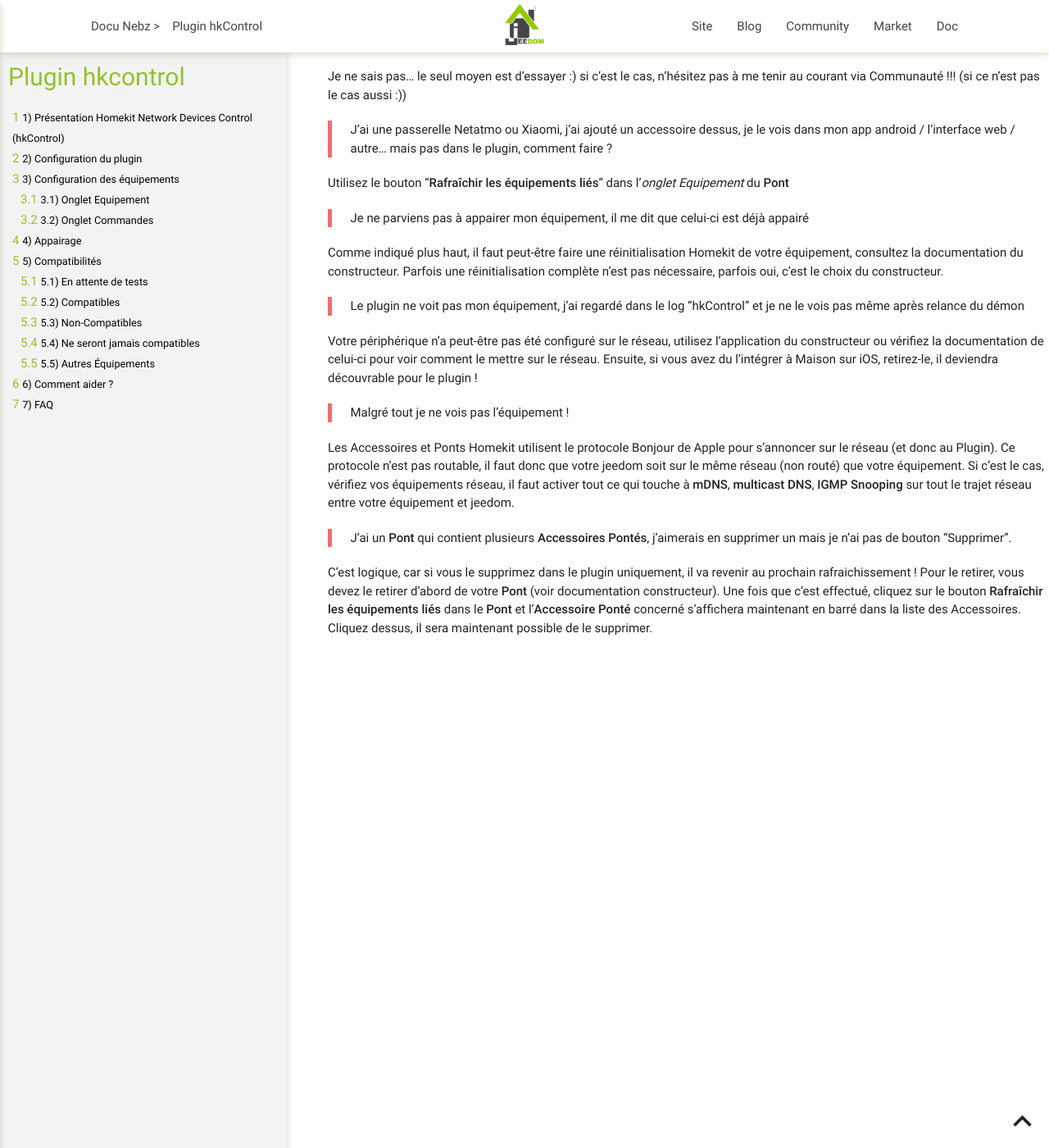
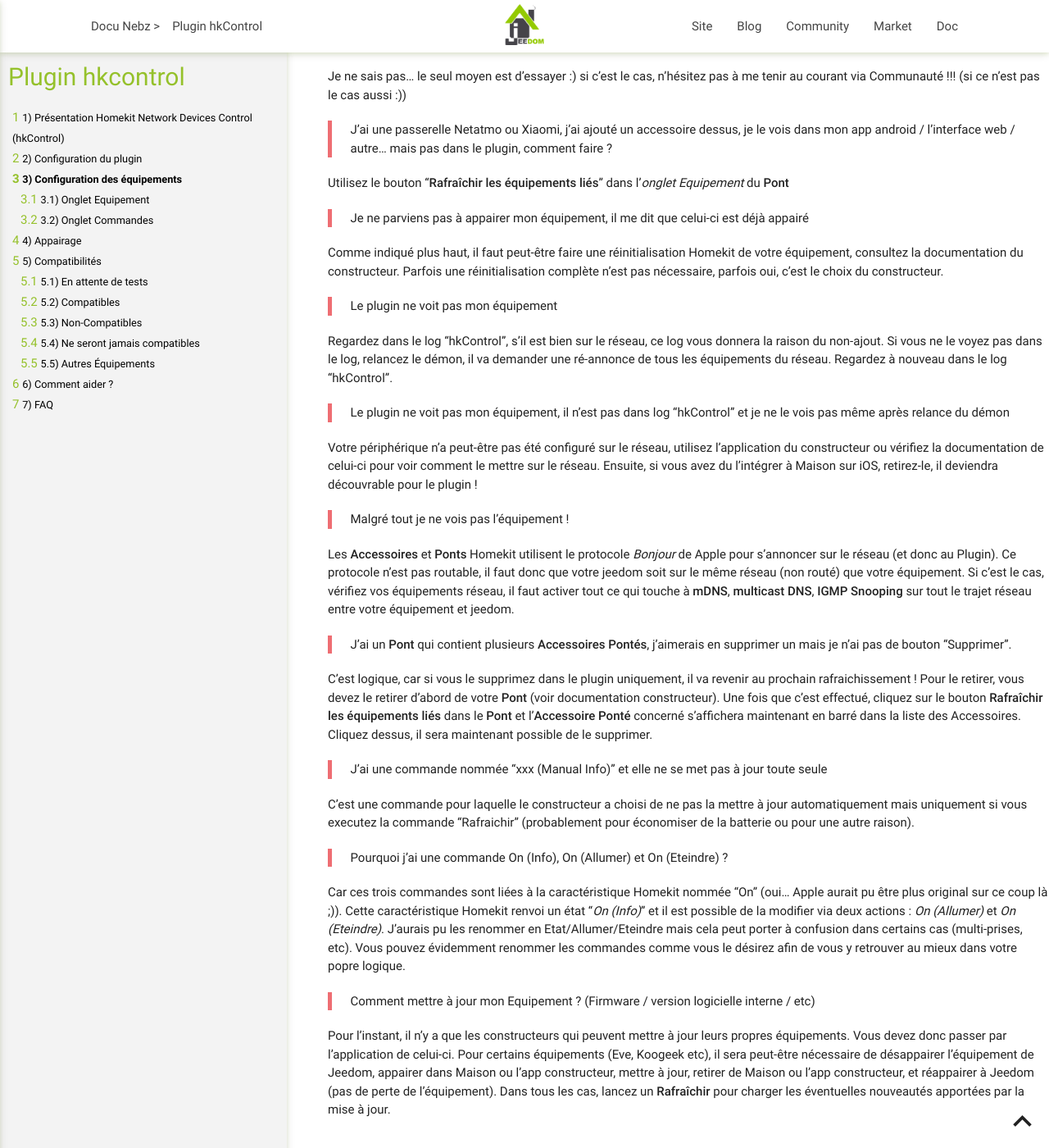
Before and after one commit to NebzHB/jeedom_docs, a Jekyll site: the page built from plugins/hkControl/fr_FR/index.md, in a window 1280 px wide and 1400 px high, scrolled down 5478 px. Shown: the whole window at 82% size. Built offline with Jekyll 4.4.1, drawn with Linux system fonts in a browser that asks for light colours.

Commit message:
Update index.md

```diff
--- a/plugins/hkControl/fr_FR/index.md
+++ b/plugins/hkControl/fr_FR/index.md
@@ -184,15 +184,35 @@
 
 Comme indiqué plus haut, il faut peut-être faire une réinitialisation Homekit de votre équipement, consultez la documentation du constructeur.  Parfois une réinitialisation complète n'est pas nécessaire, parfois oui, c'est le choix du constructeur.
 
->Le plugin ne voit pas mon équipement, j'ai regardé dans le log "hkControl" et je ne le vois pas même après relance du démon
+>Le plugin ne voit pas mon équipement
+
+Regardez dans le log "hkControl", s'il est bien sur le réseau, ce log vous donnera la raison du non-ajout.
+Si vous ne le voyez pas dans le log, relancez le démon, il va demander une ré-annonce de tous les équipements du réseau.
+Regardez à nouveau dans le log "hkControl".
+
+>Le plugin ne voit pas mon équipement, il n'est pas dans log "hkControl" et je ne le vois pas même après relance du démon
 
 Votre périphérique n'a peut-être pas été configuré sur le réseau, utilisez l'application du constructeur ou vérifiez la documentation de celui-ci pour voir comment le mettre sur le réseau. Ensuite, si vous avez du l'intégrer à Maison sur iOS, retirez-le, il deviendra découvrable pour le plugin !
 
 >Malgré tout je ne vois pas l'équipement !
 
-Les Accessoires et Ponts Homekit utilisent le protocole Bonjour de Apple pour s'annoncer sur le réseau (et donc au Plugin). Ce protocole n'est pas routable, il faut donc que votre jeedom soit sur le même réseau (non routé) que votre équipement.  Si c'est le cas, vérifiez vos équipements réseau, il faut activer tout ce qui touche à **mDNS**, **multicast DNS**, **IGMP Snooping** sur tout le trajet réseau entre votre équipement et jeedom.
+Les **Accessoires** et **Ponts** Homekit utilisent le protocole *Bonjour* de Apple pour s'annoncer sur le réseau (et donc au Plugin). Ce protocole n'est pas routable, il faut donc que votre jeedom soit sur le même réseau (non routé) que votre équipement.  Si c'est le cas, vérifiez vos équipements réseau, il faut activer tout ce qui touche à **mDNS**, **multicast DNS**, **IGMP Snooping** sur tout le trajet réseau entre votre équipement et jeedom.
 
 >J'ai un **Pont** qui contient plusieurs **Accessoires Pontés**, j'aimerais en supprimer un mais je n'ai pas de bouton "Supprimer".
 
 C'est logique, car si vous le supprimez dans le plugin uniquement, il va revenir au prochain rafraichissement !
 Pour le retirer, vous devez le retirer d'abord de votre **Pont** (voir documentation constructeur). Une fois que c'est effectué, cliquez sur le bouton **Rafraîchir les équipements liés** dans le **Pont** et l'**Accessoire Ponté** concerné s'affichera maintenant en barré dans la liste des Accessoires. Cliquez dessus, il sera maintenant possible de le supprimer.
+
+>J'ai une commande nommée "xxx (Manual Info)" et elle ne se met pas à jour toute seule
+
+C'est une commande pour laquelle le constructeur a choisi de ne pas la mettre à jour automatiquement mais uniquement si vous executez la commande "Rafraichir" (probablement pour économiser de la batterie ou pour une autre raison).
+
+>Pourquoi j'ai une commande On (Info), On (Allumer) et On (Eteindre) ?
+
+Car ces trois commandes sont liées à la caractéristique Homekit nommée "On" (oui... Apple aurait pu être plus original sur ce coup là ;)). Cette caractéristique Homekit renvoi un état "*On (Info)*" et il est possible de la modifier via deux actions : *On (Allumer)* et *On (Eteindre)*. J'aurais pu les renommer en Etat/Allumer/Eteindre mais cela peut porter à confusion dans certains cas (multi-prises, etc). Vous pouvez évidemment renommer les commandes comme vous le désirez afin de vous y retrouver au mieux dans votre popre logique.
+
+>Comment mettre à jour mon Equipement ? (Firmware / version logicielle interne / etc)
+
+Pour l'instant, il n'y a que les constructeurs qui peuvent mettre à jour leurs propres équipements.  Vous devez donc passer par l'application de celui-ci.
+Pour certains équipements (Eve, Koogeek etc), il sera peut-être nécessaire de désappairer l'équipement de Jeedom, appairer dans Maison ou l'app constructeur, mettre à jour, retirer de Maison ou l'app constructeur, et réappairer à Jeedom (pas de perte de l'équipement).
+Dans tous les cas, lancez un **Rafraîchir** pour charger les éventuelles nouveautés apportées par la mise à jour.
```
